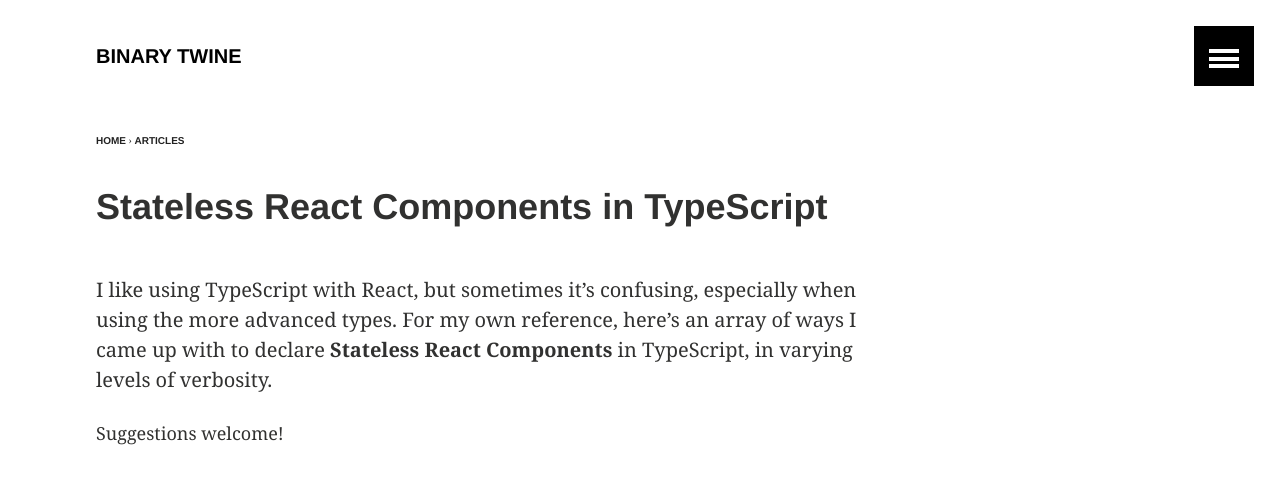
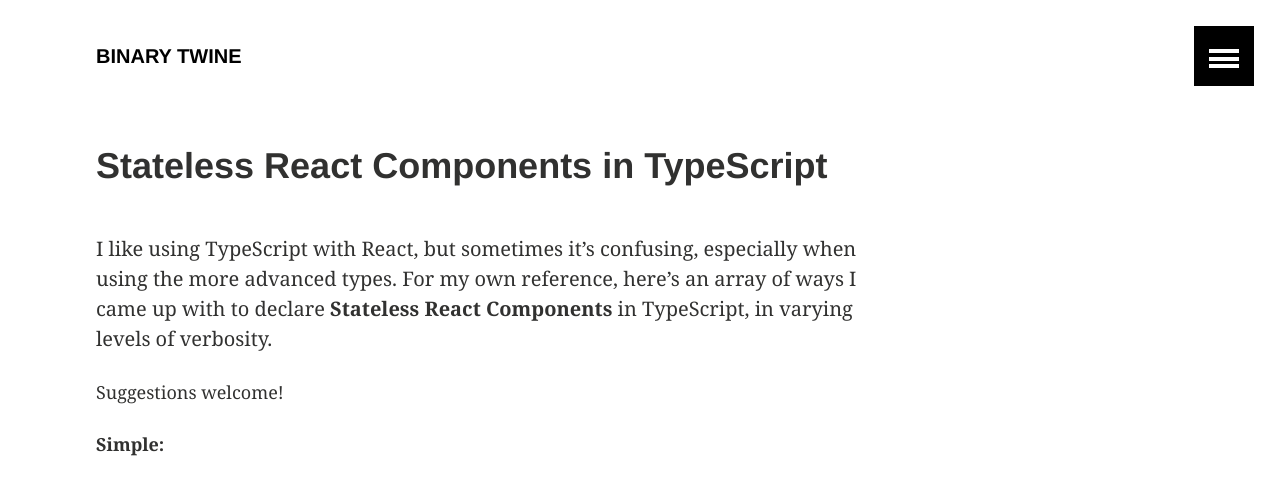
Before and after one commit to mikebridge/mikebridge.github.io, a Jekyll site: the page built from _posts/test/2017-04-25-typescript-react-stateless.md, in a window 1280 px wide and 900 px high, cut to the strip 0-478 px from the top of the window. Built offline with Jekyll 4.4.1, drawn with Linux system fonts in a browser that asks for light colours; a script that is not in the unit is left out; comment, search, counter and statistics services are not loaded.

Commit message:
remove breadcrumbs

```diff
--- a/_layouts/article.html
+++ b/_layouts/article.html
@@ -12,7 +12,6 @@ layout: default
 			</div><!-- /.page-image -->
 		</div><!-- /.page-feature -->
 		{% endif %}
-		{% include breadcrumbs.html %}
 		<div class="page-title">
 			<h1>{{ page.title }}</h1>
 		</div>
```
